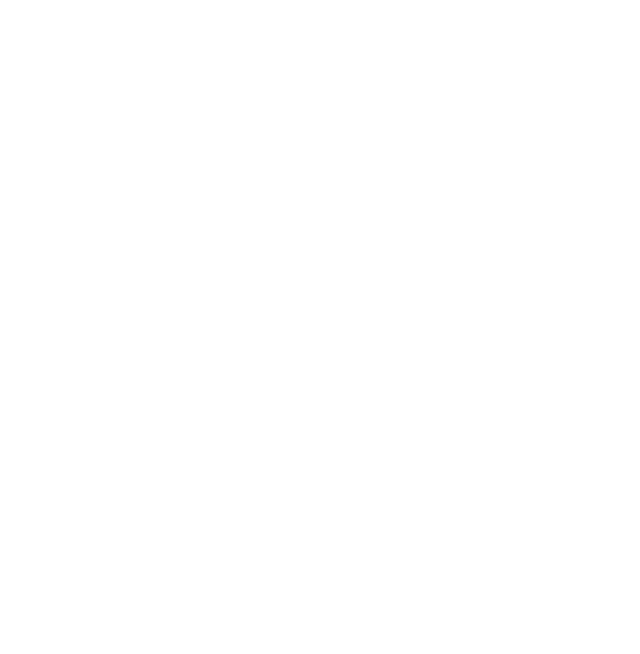
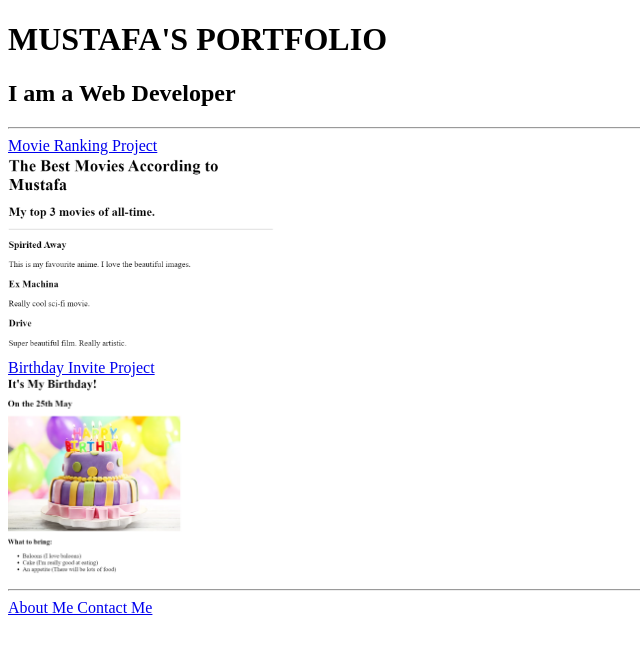
Before and after one commit to debown/html-portfolio, a plain HTML site: page index.html in a window 1280 px wide. Shown: the whole page, without its empty margins (0-640 px from the left). Drawn offline with Linux system fonts and the light colour scheme.

Commit message:
Update index.html

```diff
--- a/index.html
+++ b/index.html
@@ -1,15 +1,18 @@
-<!-- TODO 1: Create the HTML Boilerplate -->
-
-<!-- TODO 2: Add Your previous projects' HTML into the public folder -->
-
-<!-- TODO 3: Take screenshots of your project previews and add the images to the images folder -->
-
-<!-- TODO 4: Add titles/subtitles etc. -->
-
-<!-- TODO 5: Add a link to the project pages -->
-
-<!-- TODO 6: Add images to show the project previews
-HINT for TODO 6: You can use the height attribute set to 200 to make the image smaller:
-https://developer.mozilla.org/en-US/docs/Web/HTML/Element/img#attr-height -->
-
-<!-- TODO 7: Add the Contact Me and About Me page links -->
+<!DOCTYPE html>
+<html lang="en">
+<head>
+    <meta charset="UTF-8">
+    <meta name="viewport" content="width=device-width, initial-scale=1.0">
+    <title>MUSTAFA'S PORTFOLIO</title>
+</head>
+<body>
+    <h1>MUSTAFA'S PORTFOLIO</h1>
+    <h2>I am a Web Developer </h2>
+    <hr />
+    <a href="./public/movie-ranking.html">Movie Ranking Project</a><br />
+    <img src="./assets/images/my movies.png" height="200" alt="movie ranking project review"/><br />
+    <a href="./public/birthday-invite.html">Birthday Invite Project</a><br />
+    <img src="./assets/images/bday.png" height="200" alt="birthday project preview"/><br /><hr />
+    <a href="./public/about.html">About Me Contact Me</a>
+</body>
+</html>
```
